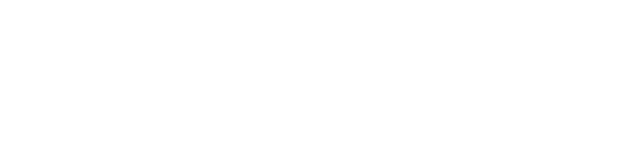
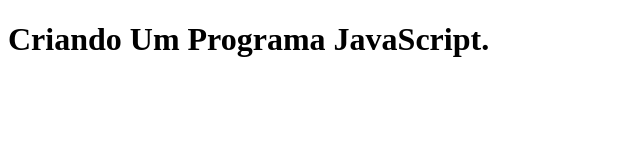
Before and after one commit to edskate/Javascript-23-10-2023, a plain HTML site: page index.html in a window 1280 px wide. Shown: the whole page, without its empty margins (0-640 px from the left). Drawn offline with Linux system fonts and the light colour scheme.

```diff
--- a/index.html
+++ b/index.html
@@ -6,6 +6,6 @@
     <title>Javascript</title>
 </head>
 <body>
-    <h1></h1>
+    <h1>Criando Um Programa JavaScript.</h1>
 </body>
 </html>
```
